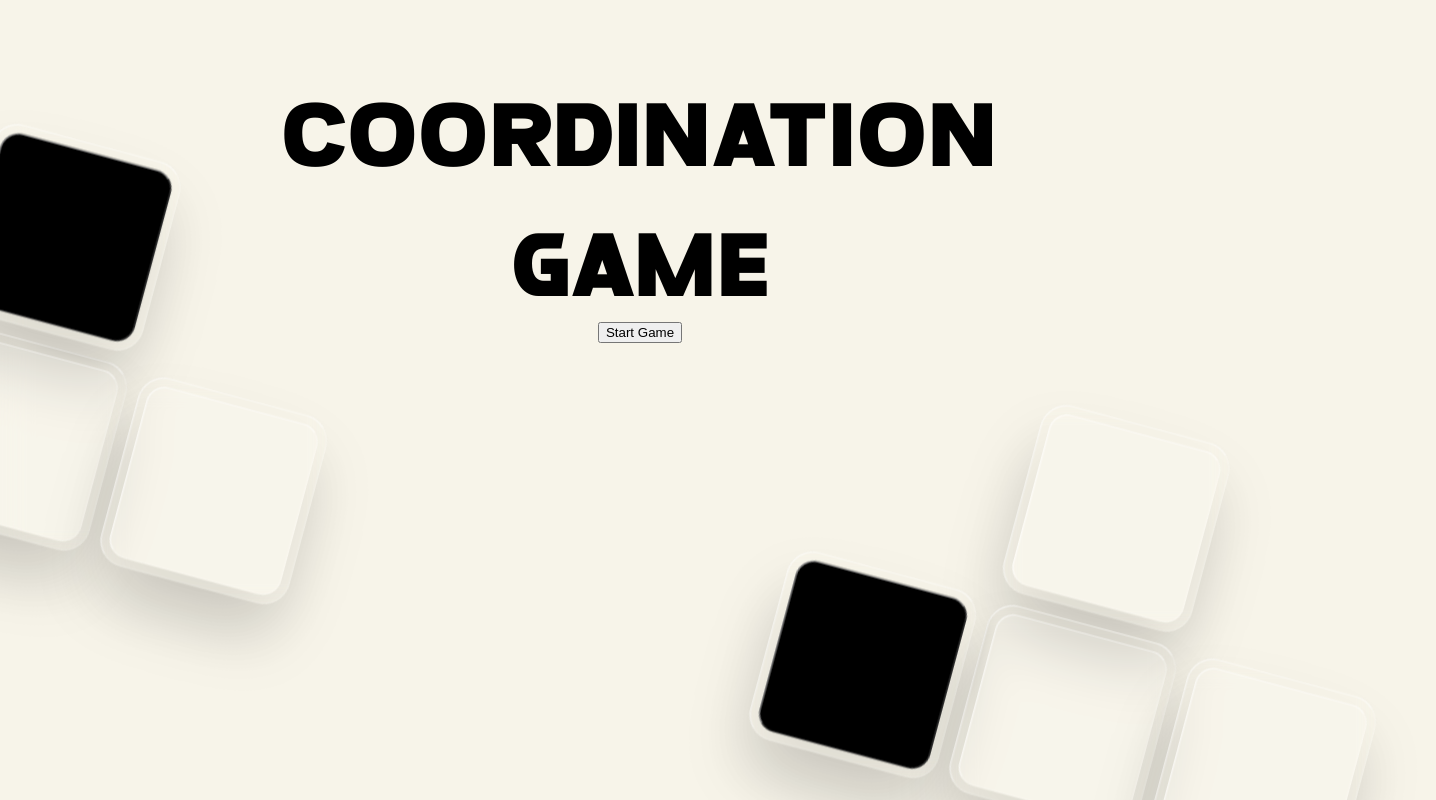
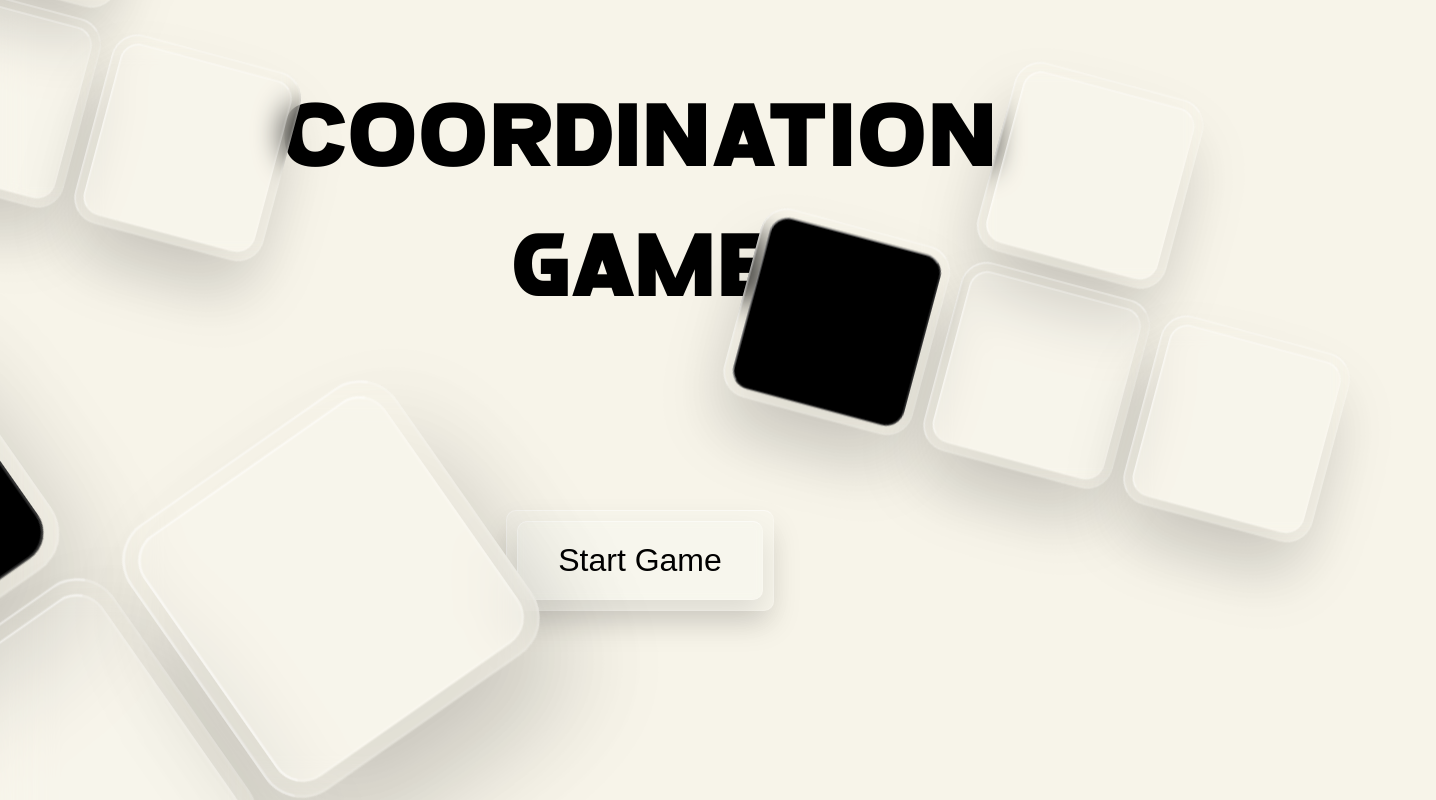
Before and after one commit to MonKeySVG/coord-game, an Angular app: page / in a window 1280 px wide. Shown: the top 800 px of the page, 1436 px wide, since content can reach past the window. Built offline with nearby package versions, Linux system fonts and the light colour scheme.

Commit message:
Design du menu principal

```diff
--- a/src/app/game/game.component.css
+++ b/src/app/game/game.component.css
@@ -13,5 +13,30 @@
   display: flex;
   justify-content: center;
   align-items: center;
-;
 }
+
+.score-container {
+  position: absolute;
+  pointer-events: none;
+  width: 100%;
+  left: 0;
+  top: 0;
+  height: 100%;
+  display: flex;
+  flex-direction: column;
+  justify-content: center;
+  align-items: center;
+  opacity: 0.4;
+}
+
+.header {
+  text-align: center;
+  opacity: 0.6;
+
+}
+
+.countdown-container {
+  text-align: center;
+  opacity: 0.4;
+  margin-bottom: 10vw;
+}
--- a/src/app/game/game.component.html
+++ b/src/app/game/game.component.html
@@ -1,10 +1,19 @@
+<div class="header">
+  <h1>COORD</h1>
+</div>
+
 <div *ngIf="!gameStarted" class="start-countdown">
   <h2>{{ gameManagerService.getStartCountdown() }}</h2>
 </div>
 
 <div  class="countdown-container">
   <h2>{{ gameManagerService.getGameCountdown() }}</h2>
+
+</div>
+
+<div *ngIf="gameStarted" class="score-container">
   <h2>{{scoreService.getScore()}}</h2>
+  <p>combo : {{combo}}</p>
 </div>
 
 <div class="keys-container">
--- a/src/app/menu/menu.component.css
+++ b/src/app/menu/menu.component.css
@@ -2,6 +2,10 @@
   display: flex;
   flex-direction: column;
   align-items: center;
+}
+
+.title-container {
+  margin-bottom: 15vw;
 }
 
 h1 {
@@ -15,7 +19,60 @@ h1 {
   position: absolute;
   display: flex;
   gap: 25vw;
-  left: 0;
+  left: -2vw;
+  top: 0;
   scale: 1.5;
   transform: rotate(15deg);
 }
+
+.keys-container-2 {
+  pointer-events: none;
+  position: absolute;
+  display: flex;
+  gap: 25vw;
+  left: -20vw;
+  top: 40vw;
+  scale: 2.5;
+  transform: rotate(-35deg);
+}
+
+
+
+
+.button-container {
+  border-radius: 10px;
+  background: rgba(255, 255, 255, 0.1);
+  transition: all 0.2s ease-in-out;
+
+
+  box-shadow: 0 15px 30px rgba(0, 0, 0, 0.1);
+  border: 1px solid rgba(255,255,255,0.5);
+  border-right: 1px solid rgba(255,255,255,0.2);
+  border-bottom: 1px solid rgba(255,255,255,0.2);
+  padding: 10px;
+}
+
+button {
+  padding: 20px 40px;
+  font-size: 2rem;
+  border-radius: 10px;
+  background: rgba(255, 255, 255, 0.1);
+  transition: all 0.2s ease-in-out;
+  backdrop-filter: blur(5px);
+
+  box-shadow: 0 15px 30px rgba(0, 0, 0, 0.1);
+  border: 1px solid rgba(255,255,255,0.5);
+  border-right: 1px solid rgba(255,255,255,0.2);
+  border-bottom: 1px solid rgba(255,255,255,0.2);
+}
+
+button:hover {
+  box-shadow: 0 8px 15px rgba(0, 0, 0, 0.2);
+  scale: 0.99;
+}
+
+.button-container:hover {
+  box-shadow: 0 8px 15px rgba(0, 0, 0, 0.2);
+  scale: 0.99;
+
+}
--- a/src/app/menu/menu.component.html
+++ b/src/app/menu/menu.component.html
@@ -1,12 +1,21 @@
 <div class="menu-container">
-  <h1>COORDINATION <br/> GAME</h1>
+  <div class="title-container">
+    <h1>COORDINATION <br/> GAME</h1>
+  </div>
 
-  <div class="buttons-container">
+
+  <div class="button-container">
     <button (click)="startGame()">Start Game</button>
   </div>
 </div>
+
+
 
 <div class="keys-container">
   <app-keys-layout [keyStateList]="leftList"></app-keys-layout>
   <app-keys-layout [keyStateList]="rightList"></app-keys-layout>
 </div>
+
+<div class="keys-container-2">
+  <app-keys-layout [keyStateList]="leftList"></app-keys-layout>
+</div>
--- a/src/styles.css
+++ b/src/styles.css
@@ -5,6 +5,6 @@
 
 :root {
   font-family: 'Vortex', sans-serif;
-  overflow-x: hidden;
+  overflow: hidden;
   background-color: #F7F4E9;
 }
```
